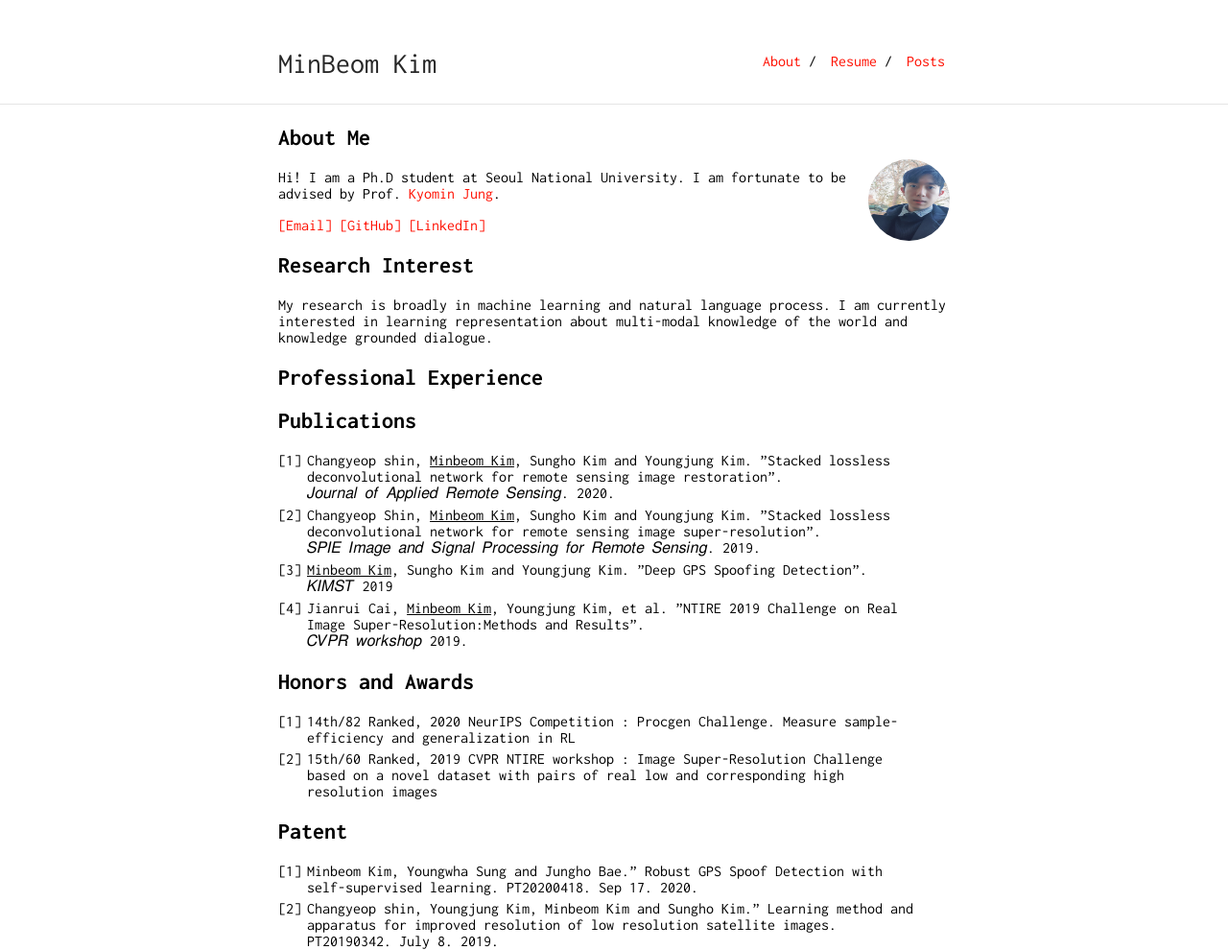
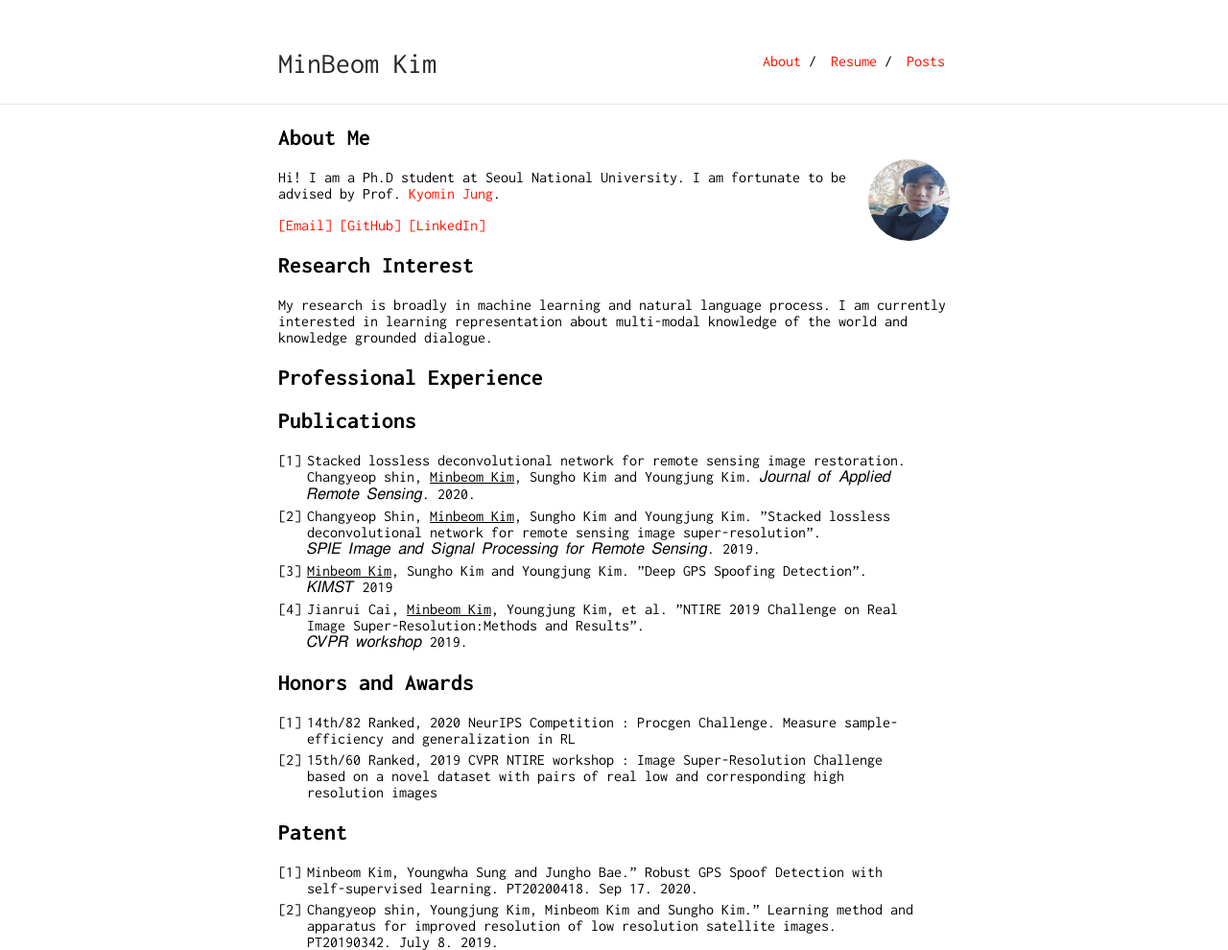
Before and after one commit to minbeomkim/minbeomkim.github.io, a Jekyll site: the page built from index.md, in a window 1280 px wide. Shown: the whole page at 96% size. Built offline with Jekyll 4.4.1, drawn with Linux system fonts in a browser that asks for light colours; our own code applies the rules of GitHub Pages for plain Markdown files.

```diff
--- a/index.md
+++ b/index.md
@@ -19,8 +19,8 @@ My research is broadly in machine learning and natural language process. I am cu
 
 ## Publications
 
-1. Changyeop shin, <u>Minbeom Kim</u>, Sungho Kim and Youngjung Kim. ”Stacked lossless deconvolutional network for remote sensing image restoration”.<br/>
-   𝐽𝑜𝑢𝑟𝑛𝑎𝑙 𝑜𝑓 𝐴𝑝𝑝𝑙𝑖𝑒𝑑 𝑅𝑒𝑚𝑜𝑡𝑒 𝑆𝑒𝑛𝑠𝑖𝑛𝑔. 2020.
+1. Stacked lossless deconvolutional network for remote sensing image restoration.<br/>
+   Changyeop shin, <u>Minbeom Kim</u>, Sungho Kim and Youngjung Kim. 𝐽𝑜𝑢𝑟𝑛𝑎𝑙 𝑜𝑓 𝐴𝑝𝑝𝑙𝑖𝑒𝑑 𝑅𝑒𝑚𝑜𝑡𝑒 𝑆𝑒𝑛𝑠𝑖𝑛𝑔. 2020.
 2. Changyeop Shin, <u>Minbeom Kim</u>, Sungho Kim and Youngjung Kim. ”Stacked lossless deconvolutional network for remote sensing image super-resolution”.<br/>
    𝑆𝑃𝐼𝐸 𝐼𝑚𝑎𝑔𝑒 𝑎𝑛𝑑 𝑆𝑖𝑔𝑛𝑎𝑙 𝑃𝑟𝑜𝑐𝑒𝑠𝑠𝑖𝑛𝑔 𝑓𝑜𝑟 𝑅𝑒𝑚𝑜𝑡𝑒 𝑆𝑒𝑛𝑠𝑖𝑛𝑔. 2019.
 3. <u>Minbeom Kim</u>, Sungho Kim and Youngjung Kim. ”Deep GPS Spoofing Detection”.<br/>
```
